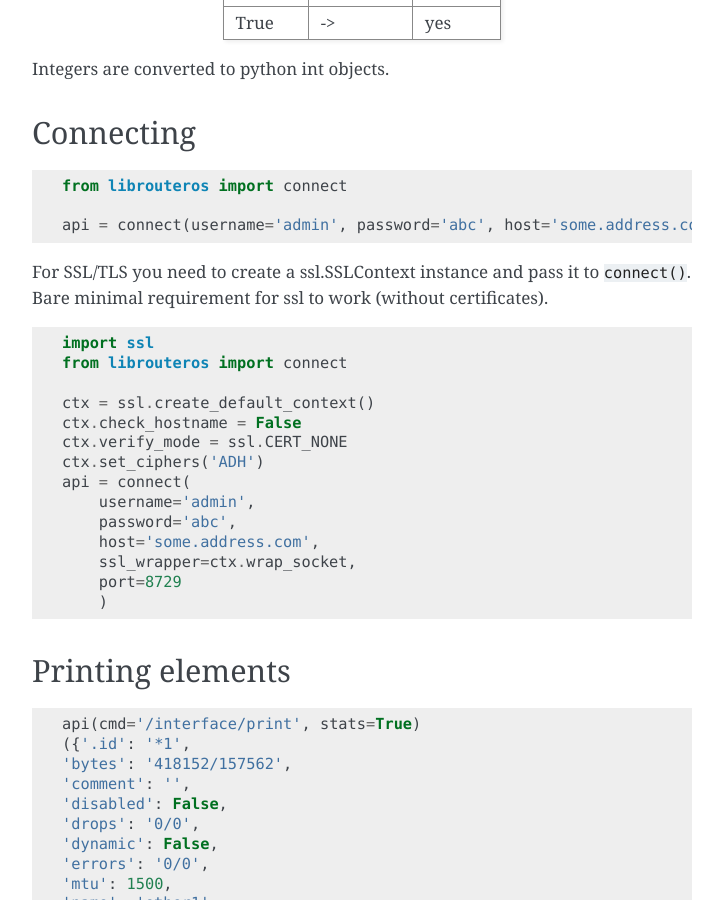
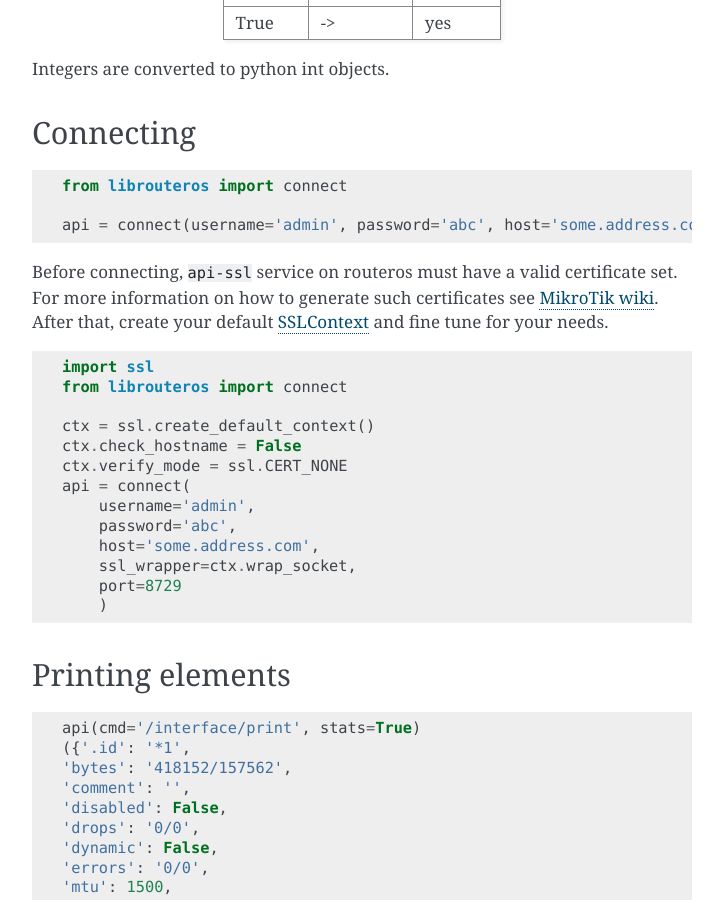
Before and after one commit to luqasz/librouteros, a Sphinx documentation site: the page built from docs/usage.rst, in a window 1280 px wide and 900 px high, scrolled down 478 px. Shown: the whole window, without its empty margins (388-1111 px from the left). Built offline with Sphinx 7.4.7, drawn with Linux system fonts in a browser that asks for light colours.

Commit message:
Update SSL/TLS usage docs
close #34

```diff
--- a/docs/usage.rst
+++ b/docs/usage.rst
@@ -30,8 +30,9 @@ Connecting
 
     api = connect(username='admin', password='abc', host='some.address.com')
 
-For SSL/TLS you need to create a ssl.SSLContext instance and pass it to ``connect()``.
-Bare minimal requirement for ssl to work (without certificates).
+Before connecting, ``api-ssl`` service on routeros must have a valid certificate set.
+For more information on how to generate such certificates see `MikroTik wiki <https://wiki.mikrotik.com/wiki/Manual:Create_Certificates>`_.
+After that, create your default `SSLContext <https://docs.python.org/library/ssl.html#ssl.create_default_context>`_ and fine tune for your needs.
 
 .. code-block:: python
 
@@ -41,7 +42,6 @@ Bare minimal requirement for ssl to work (without certificates).
     ctx = ssl.create_default_context()
     ctx.check_hostname = False
     ctx.verify_mode = ssl.CERT_NONE
-    ctx.set_ciphers('ADH')
     api = connect(
         username='admin',
         password='abc',
@@ -49,6 +49,7 @@ Bare minimal requirement for ssl to work (without certificates).
         ssl_wrapper=ctx.wrap_socket,
         port=8729
         )
+
 
 
 Printing elements
```
